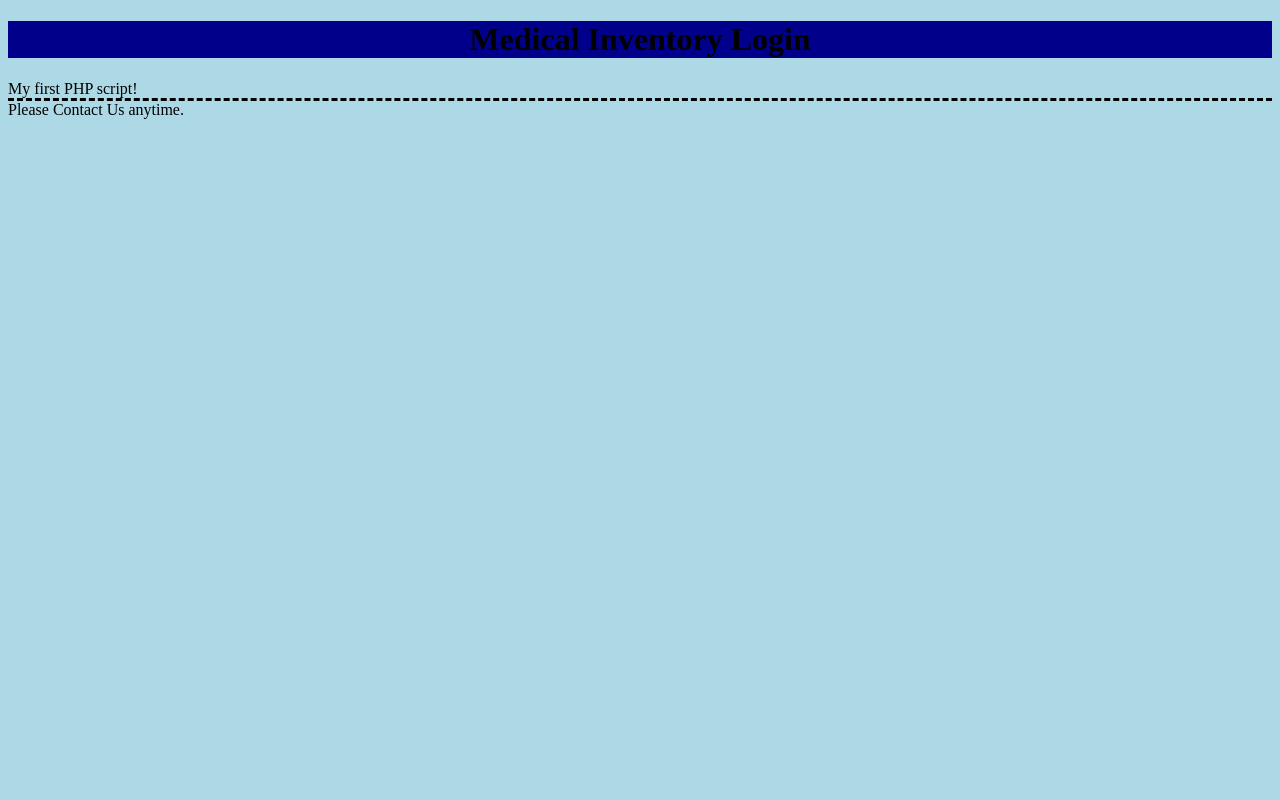
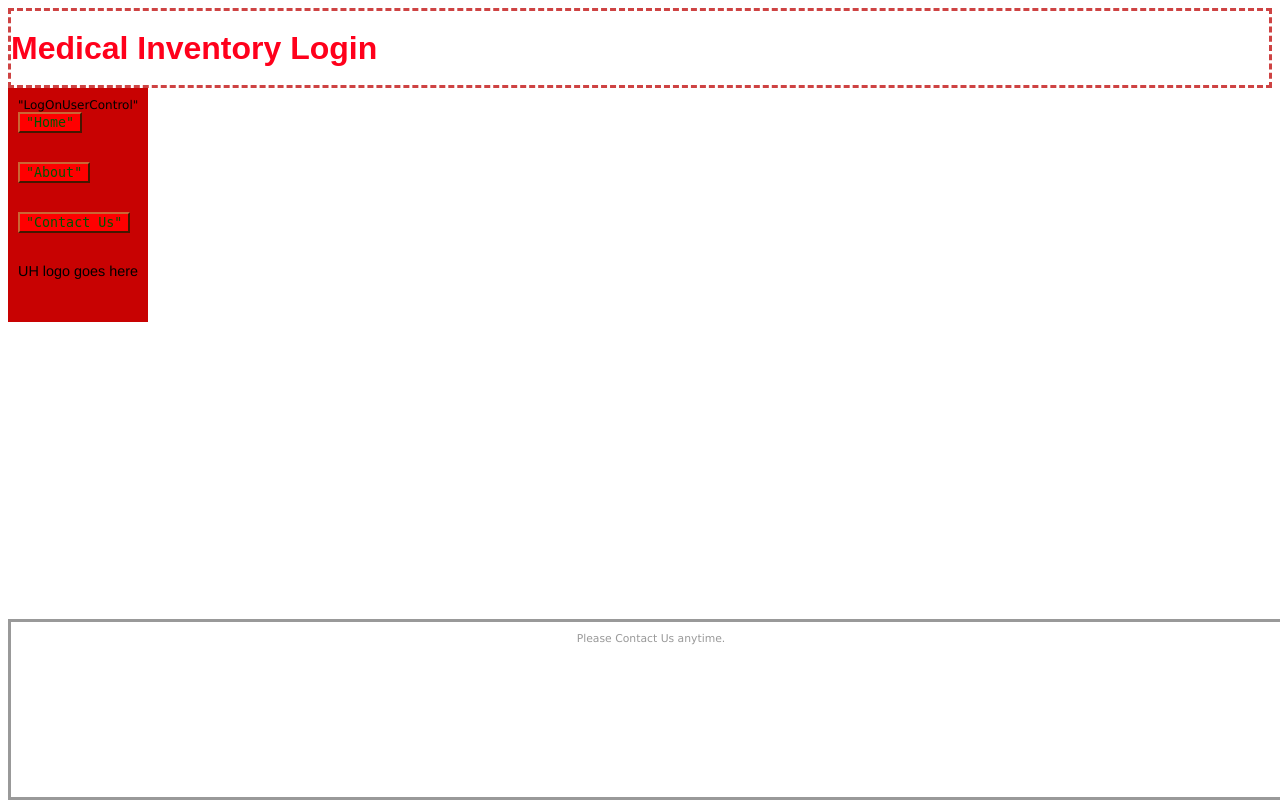
Before and after one commit to jriver27/COSC3380_Database_Team12, a PHP site: page / in a window 1280 px wide. Run offline with PHP 8.4, Linux system fonts and the light colour scheme.

Commit message:
Update to CSS file
Changed the look of the website.

```diff
--- /dev/null
+++ b/Site.css
@@ -0,0 +1,444 @@
+/*----------------------------------------------------------
+The base color for this template is #5c87b2. If you'd like
+to use a different color start by replacing all instances of
+#5c87b2 with your new color.
+----------------------------------------------------------*/
+body
+{
+    background-color: #ffffff;
+    font-size: .75em;
+    font-family: Verdana, Helvetica, Sans-Serif;
+    color: #696969;
+    height: 100%;
+}
+
+.wrapper{
+    min-height: 100%;
+    margin: 0 auto -155px;
+}
+
+a:link
+{
+    color: #034af3;
+    text-decoration: underline;
+}
+a:visited
+{
+    color: #505abc;
+}
+a:hover
+{
+    color: #1d60ff;
+    text-decoration: none;
+}
+a:active
+{
+    color: #12eb87;
+}
+
+p, ul
+{
+    margin-bottom: 20px;
+    line-height: 1.6em;
+}
+
+/* HEADINGS
+----------------------------------------------------------*/
+h1, h2, h3, h4, h5, h6
+{
+    font-size: 1.5em;
+    color: #000;
+    font-family: Arial, Helvetica, sans-serif;
+}
+
+h1
+{
+    font-size: 2em;
+    padding-bottom: 0;
+    margin-bottom: 0;
+}
+h2
+{
+    padding: 0 0 10px 0;
+}
+h3
+{
+    font-size: 1.2em;
+}
+h4
+{
+    font-size: 1.1em;
+}
+h5, h6
+{
+    font-size: 1em;
+}
+
+/* this rule styles <h2> tags that are the
+first child of the left and right table columns */
+.rightColumn > h1, .rightColumn > h2, .leftColumn > h1, .leftColumn > h2
+{
+    margin-top: 0;
+}
+
+/* PRIMARY LAYOUT ELEMENTS
+----------------------------------------------------------*/
+
+/* you can specify a greater or lesser percentage for the
+page width. Or, you can specify an exact pixel width. */
+.page
+{
+    width: 90%;
+    margin-left: auto;
+    margin-right: auto;
+    height: 282px;
+    color: rgb(0, 0, 0);
+}
+
+#header
+{
+    border-color: rgb(206, 67, 67);
+    position: relative;
+    margin-bottom: 0;
+    color: #000;
+    padding: 0;
+    border-style: dashed;
+}
+
+#header h1
+{
+    font-weight: bold;
+    padding: 5px 0;
+    margin: 0;
+    color: #ff001b;
+    border: none;
+    line-height: 2em;
+    font-family: Arial, Helvetica, sans-serif;
+    font-size: 32px !important;
+}
+
+#main
+{
+    padding: 30px 30px 15px 30px;
+    float:right;
+    background-color: #fff;
+    margin-bottom: 30px;
+    _height: 1px; /* only IE6 applies CSS properties starting with an underscore */
+}
+
+#footer
+{
+    color: #999999;
+    padding: 10px 0;
+    text-align: center;
+    line-height: normal;
+    margin: 0;
+    font-size: .9em;
+    position:absolute;
+    bottom: 0px;
+    height: 155px;
+    width: 100%;
+    border-style: solid;
+}
+
+/* TAB MENU
+----------------------------------------------------------*/
+ul#menu
+{
+    border-bottom: 1px #a65aa4 solid;
+    padding: 0 0 2px;
+    padding-left: 50%;
+    position: relative;
+    margin: 0;
+    text-align: right;
+    top: -1px;
+    left: 2px;
+}
+
+ul#menu li
+{
+    display: inline;
+    list-style: none;
+}
+
+ul#menu li#greeting
+{
+    padding: 10px 20px;
+    font-weight: bold;
+    text-decoration: none;
+    line-height: 2.8em;
+    color: #fff;
+}
+
+ul#menu li a
+{
+    padding: 10px 20px;
+    font-weight: bold;
+    text-decoration: none;
+    line-height: 2.8em;
+    background-color: #e8eef4;
+    color: #828fff;
+}
+
+ul#menu li a:hover
+{
+    background-color: #fff;
+    text-decoration: none;
+}
+
+ul#menu li a:active
+{
+    background-color: #a6e2a6;
+    text-decoration: none;
+}
+
+ul#menu li.selected a
+{
+    background-color: #fff;
+    color: #000;
+}
+
+/* FORM LAYOUT ELEMENTS
+----------------------------------------------------------*/
+
+fieldset
+{
+    margin: 1em 0;
+    padding: 1em;
+    border: 1px solid #CCC;
+}
+
+fieldset p
+{
+    margin: 2px 12px 10px 10px;
+}
+
+legend
+{
+    font-size: 1.1em;
+    font-weight: 600;
+    padding: 2px 4px 8px 4px;
+}
+
+input[type="text"]
+{
+    width: 108px;
+    border: 1px solid #CCC;
+    height: 29px;
+}
+
+input[type="password"]
+{
+    width: 200px;
+    border: 1px solid #CCC;
+}
+
+/* TABLE
+----------------------------------------------------------*/
+
+table
+{
+  border: solid 1px #e8eef4;
+  border-collapse: collapse;
+}
+
+table td
+{
+  padding: 5px;
+  border: solid 1px #e8eef4;
+}
+
+table th
+{
+  padding: 6px 5px;
+  text-align: left;
+  background-color: #e8eef4;
+
+}
+
+/* MISC
+----------------------------------------------------------*/
+.btn{
+    background-color: red;
+    cursor: pointer;
+    border-color: #c63 #930 #930 #c63;
+    color:#050;
+    font-family: monospace;
+}
+.navigation {
+	text-align: left;
+	width: 100%;
+	float: left;
+    margin: 0px;
+    padding: 0px;
+    list-style: none;
+}
+
+.navigation li {
+	width: 100%;
+	height: 50px;
+	font-family: helvetica;
+	font-size: 120%;
+}
+
+.navigation li a {
+	display: block;
+	text-decoration: none;
+	color: #fcdfdf;
+	height: 100%;
+}
+
+.navigation li a:hover {
+	background: #ff9d9d;
+	color: #333300;
+	box-shadow: 2px 2px 5px #000000;
+}
+
+.navigation ul {
+	position: relative;
+	display: none;
+	list-style: none;
+	text-align: center;
+	padding: 0px;
+	margin: 0px;
+}
+
+.navigation li:hover ul {
+	display: block;
+	left: 100%;
+	background: #fe8888;
+	box-shadow: 2px 2px 2px #000000;
+	top: auto;
+	width: 150px;
+	margin-top: -50px;
+}
+
+.navigation li ul a {
+	padding-top: 8px;
+	padding-bottom: 8px;
+	color: #333300;
+}
+
+.navigation li ul a:hover {
+	color: #333300;
+	width: 110%;
+	padding-bottom: 0px;
+	background: #F8F283;
+}
+.clear
+{
+    clear: both;
+}
+
+.error
+{
+    color:Red;
+}
+
+
+#leftMenuContainer
+{
+    background: #c80202;
+    width: auto;
+    float: left;
+    color: #000000;
+    border-color: #000000;
+    margin-bottom: 1px;
+    height: 100%;
+    padding: 10px;
+    list-style-type: none;
+}
+#menucontainer
+{
+    margin-left: 40px;
+}
+
+div#title
+{
+    display:block;
+    float:left;
+    text-align:left;
+    width: 668px;
+}
+
+#logindisplay
+{
+    font-size:1.1em;
+    display:block;
+    text-align:right;
+    margin:10px;
+    color:White;
+    height: 88px;
+}
+
+#logindisplay a:link
+{
+    color: white;
+    text-decoration: underline;
+}
+
+#logindisplay a:visited
+{
+    color: white;
+    text-decoration: underline;
+}
+
+#logindisplay a:hover
+{
+    color: white;
+    text-decoration: none;
+}
+
+/* Styles for validation helpers
+-----------------------------------------------------------*/
+.field-validation-error
+{
+    color: #ff0000;
+}
+
+.field-validation-valid
+{
+    display: none;
+}
+
+.input-validation-error
+{
+    border: 1px solid #ff0000;
+    background-color: #ffeeee;
+}
+
+.validation-summary-errors
+{
+    font-weight: bold;
+    color: #ff0000;
+}
+
+.validation-summary-valid
+{
+    display: none;
+}
+
+/* Styles for editor and display helpers
+----------------------------------------------------------*/
+.display-label,
+.editor-label,
+.display-field,
+.editor-field
+{
+    margin: 0.5em 0;
+}
+
+.text-box
+{
+    width: 30em;
+}
+
+.text-box.multi-line
+{
+    height: 6.5em;
+}
+
+.tri-state
+{
+    width: 6em;
+}
--- a/index.php
+++ b/index.php
@@ -3,55 +3,32 @@
 
 <head lang="en">
     <title>Medical Inventory Login</title>
-    <style type="text/css">
-        body {
-            background-color: lightblue;
-        }
-
-        #header {
-            background-color: darkblue;
-        }
-
-        #footer {
-            text-align: left;
-            border-top: dashed;
-        }
-
-        h1 {
-            text-align: center;
-        }
-
-        label {
-            width: 150px;
-            display: block;
-            float: left;
-            margin: auto;
-        }
-
-        input[type=button] {
-            background-color: darkblue;
-            font-family: serif;
-            color: azure;
-            width: 16%;
-            float: inherit;
-            margin: auto;
-        }
-    </style>
+    <link rel="stylesheet" type="text/css" href="Site.css"/>
 </head>
 
 <body>
-    <div id="header">
-        <h1>Medical Inventory Login</h1>
-    </div>
-<?php
-    echo "My first PHP script!";
-?>
-    <div id="put anything here">
+    <div class="wrapper">
+        <div id="header">
+            <h1>Medical Inventory Login</h1>
+        </div>
+            <div id="leftMenuContainer" >
+                <li>"LogOnUserControl"</li>
+                <ul class="navigation">
+                        <li><button class="btn">"Home"</button></li>
+                        <li><button class="btn">"About"</button></li>
+                        <li><button class="btn">"Contact Us"</button></li>
+                        <li>UH logo goes here</li>
+                  </ul>
+            </div>
+        <div id="main">
+
+        </div>
     </div>
 
     <div id="footer">
         <span> Please Contact Us anytime.</span>
     </div>
+
 </body>
 
 </html>
```
